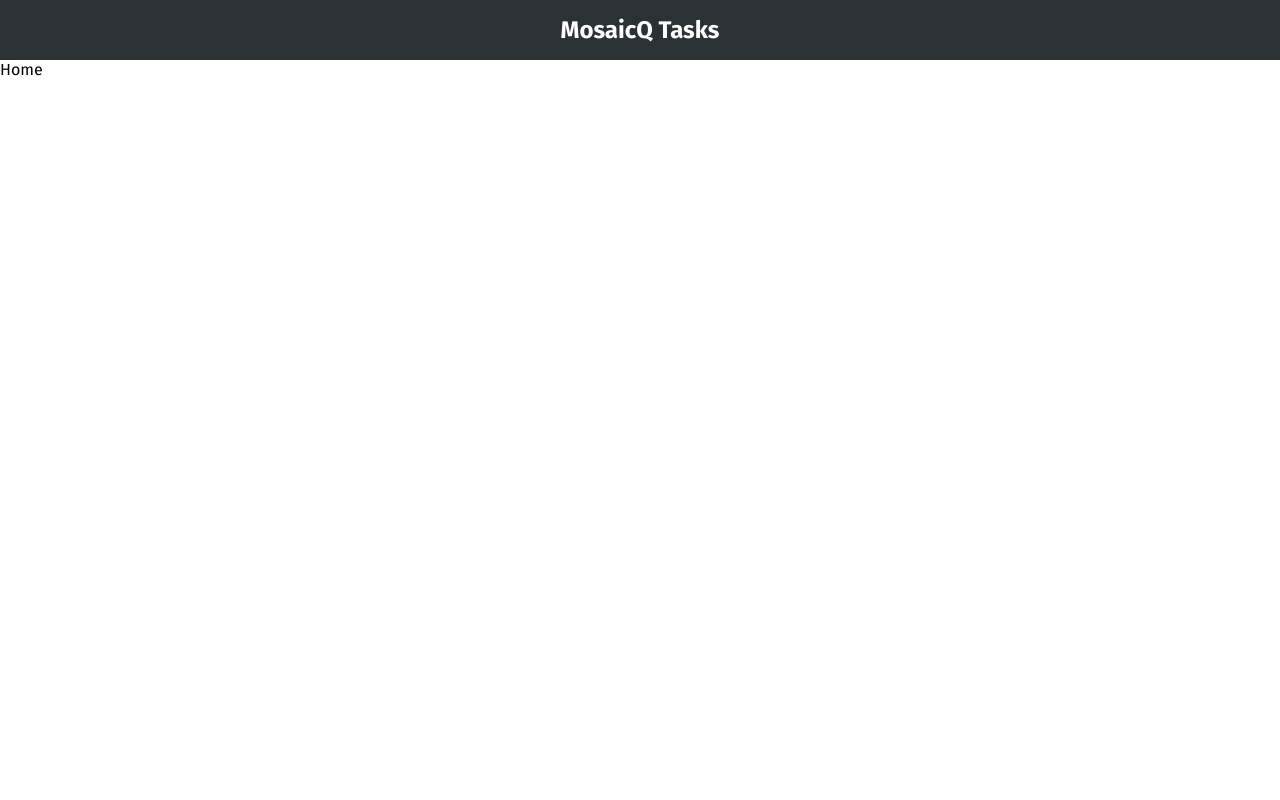
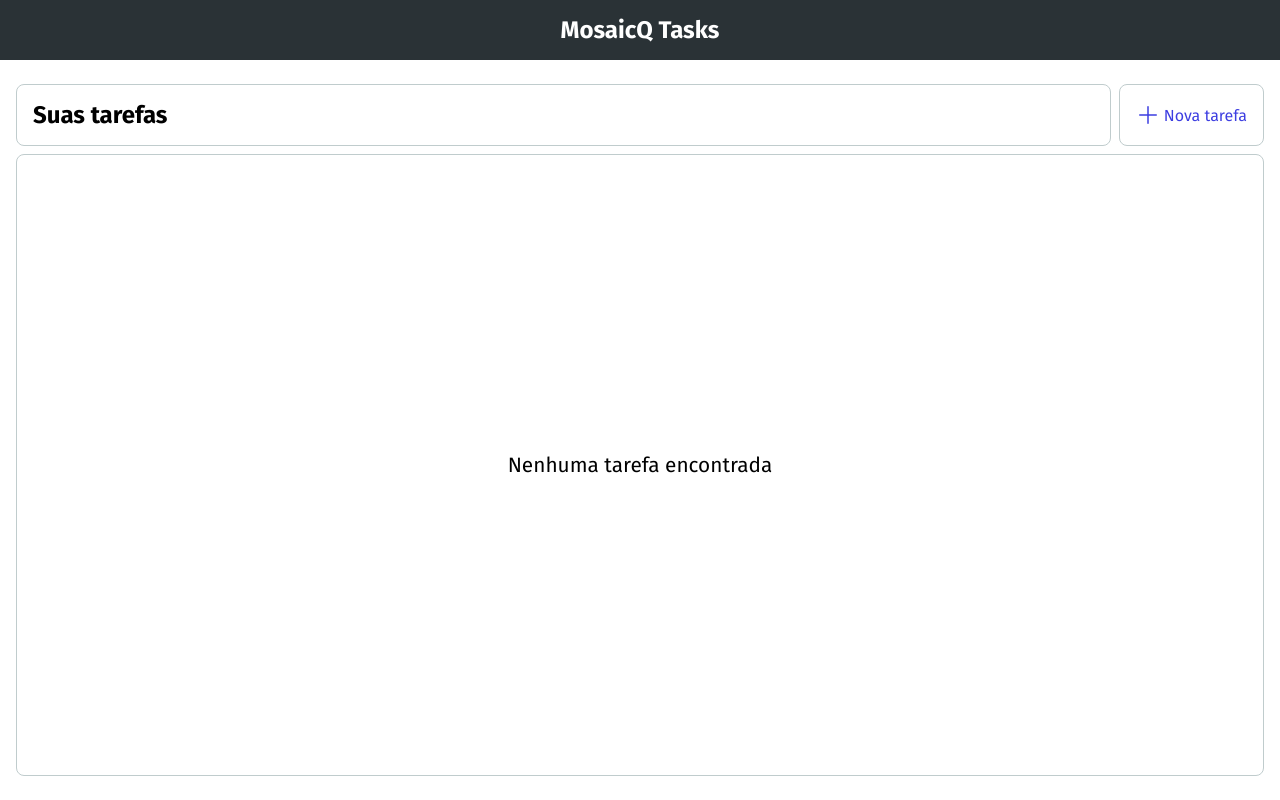
Before and after one commit to br-adriel/ts-mosaicq-todo, a React (Vite) app in the folder frontend/: page / in a window 1280 px wide. Built offline with nearby package versions, Linux system fonts and the light colour scheme.

Commit message:
feat: Update Home page with its content

```diff
--- a/frontend/src/pages/Home.tsx
+++ b/frontend/src/pages/Home.tsx
@@ -1,3 +1,29 @@
+import styled from 'styled-components';
+import Container from '../components/Container';
+import TasksHeading from '../components/TasksHeading';
+import TasksList from '../components/TasksList';
+
 export default function Home() {
-  return <div>Home</div>;
+  return (
+    <Main>
+      <Container>
+        <TasksHeading />
+        <TasksList />
+      </Container>
+    </Main>
+  );
 }
+
+const Main = styled.main`
+  margin: 24px 0;
+  padding: 0 16px;
+  flex-grow: 1;
+  display: flex;
+  flex-direction: column;
+
+  ${Container} {
+    display: flex;
+    flex-direction: column;
+    flex-grow: 1;
+  }
+`;
```
